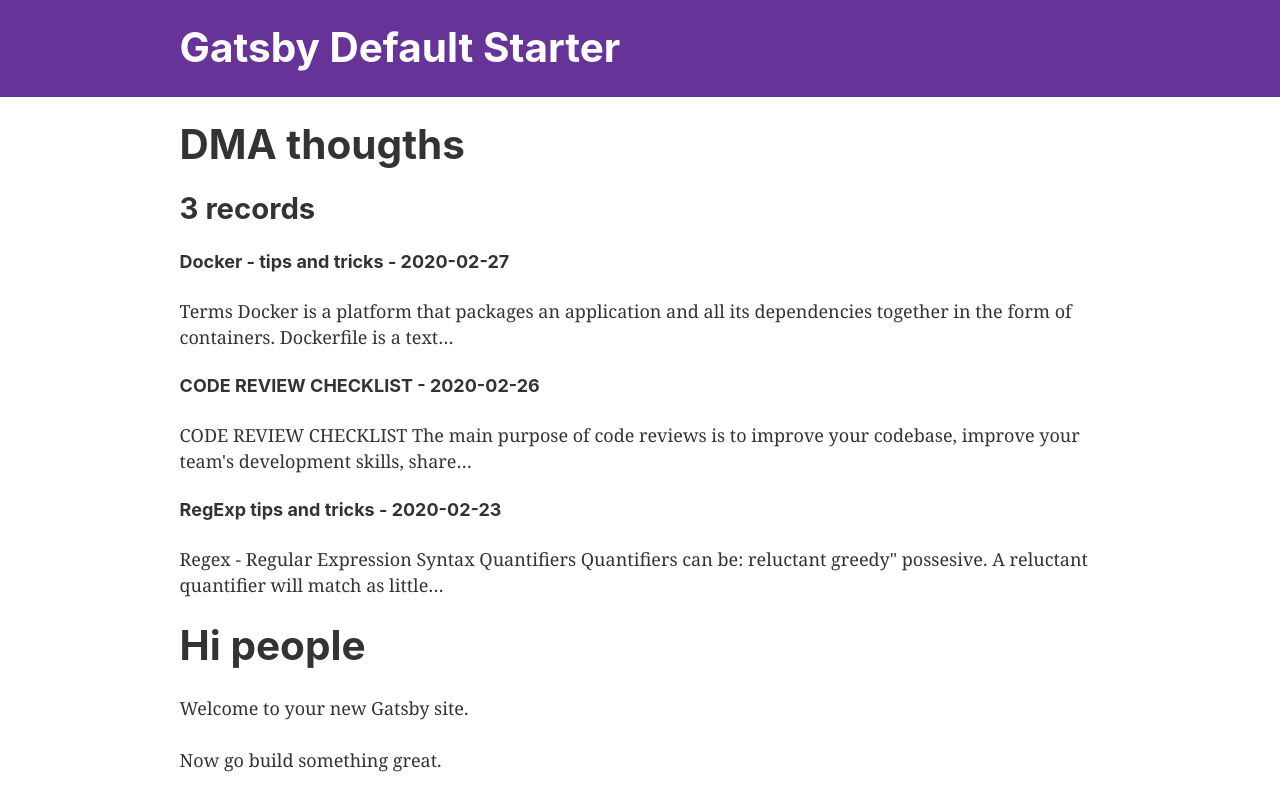
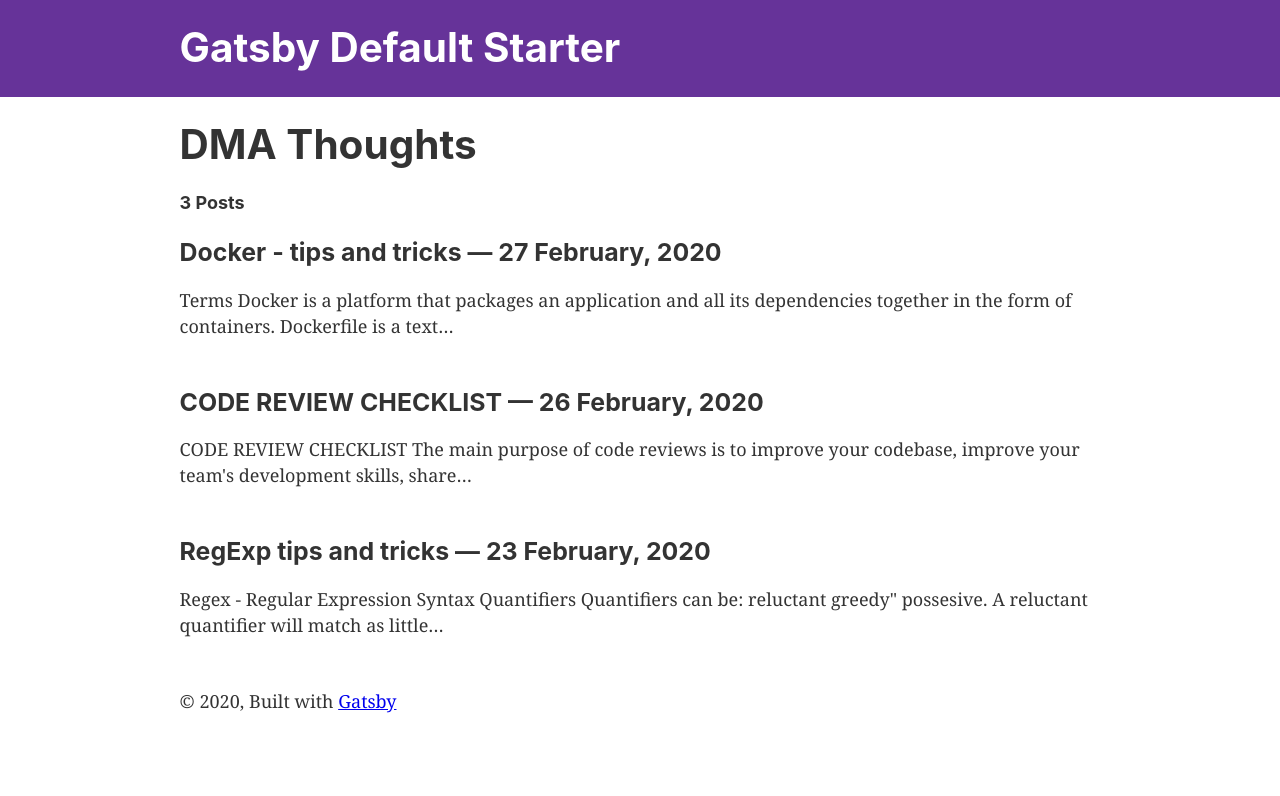
Before and after one commit to born-to-be-mad/gatsby-blog, a Gatsby site: page / in a window 1280 px wide. Shown: the top 796 px of the page. Built offline with nearby package versions, Linux system fonts and the light colour scheme; Gatsby itself is replaced by a stand-in of ours; some packages are replaced by stand-ins of ours.

Commit message:
Rework index js to styled-components

```diff
--- a/package.json
+++ b/package.json
@@ -3,7 +3,7 @@
   "private": true,
   "description": "A simple starter to get up and developing quickly with Gatsby",
   "version": "0.1.0",
-  "author": "Kyle Mathews <mathews.kyle@gmail.com>",
+  "author": "Dzmitry Marudau",
   "dependencies": {
     "babel-plugin-styled-components": "^1.10.7",
     "gatsby": "^2.19.7",
--- a/src/pages/index.js
+++ b/src/pages/index.js
@@ -1,46 +1,60 @@
 import React from "react"
 import { graphql, Link } from "gatsby"
+import styled from "styled-components"
 
 import Layout from "../components/layout"
 import Image from "../components/image"
 import SEO from "../components/seo"
 
+const Title = styled.h1`
+  display: inline-block;
+`
+
+const BlogTitle = styled.h3`
+  margin-bottom: 20px;
+  &:hover {
+    color: #1dcaff;
+  }
+`
+
+const BlogLink = styled(Link)`
+  text-decoration: none;
+  color: inherit;
+`
+
+const BlogBody = styled.div`
+  margin-bottom: 50px;
+`
+
 export default ({ data }) => {
-  //console.log(data)
   return (
     <Layout>
-      <SEO title="Home" />
       <div>
-        <h1>DMA thougths </h1>
-        <h2>{data.allMarkdownRemark.totalCount} records</h2>
+        <Title>DMA Thoughts</Title>
+        <h4>{data.allMarkdownRemark.totalCount} Posts</h4>
         {data.allMarkdownRemark.edges.map(({ node }) => (
-          <div key={node.id}>
-            <h4>
-              {node.frontmatter.title} - {node.frontmatter.date}
-            </h4>
-            <p>{node.excerpt}</p>
-          </div>
+          <BlogBody key={node.id}>
+            <BlogLink to={node.fields.slug}>
+              <BlogTitle>
+                {node.frontmatter.title} <span>— {node.frontmatter.date}</span>
+              </BlogTitle>
+            </BlogLink>
+            <p>{node.frontmatter.description || node.excerpt}</p>
+          </BlogBody>
         ))}
       </div>
-      <h1>Hi people</h1>
-      <p>Welcome to your new Gatsby site.</p>
-      <p>Now go build something great.</p>
-      <div style={{ maxWidth: `300px`, marginBottom: `1.45rem` }}>
-        <Image />
-      </div>
-      <Link to="/page-2/">Go to page 2</Link>
     </Layout>
   )
 }
 
 export const query = graphql`
   query {
-    allMarkdownRemark(sort: { fields: [frontmatter___date], order: DESC } ) {
+    allMarkdownRemark(sort: { fields: [frontmatter___date], order: DESC }) {
       edges {
         node {
           id
           frontmatter {
-            date
+            date(formatString: "DD MMMM, YYYY")
             title
           }
           html
```
Also changed, not shown: 1 other file.
